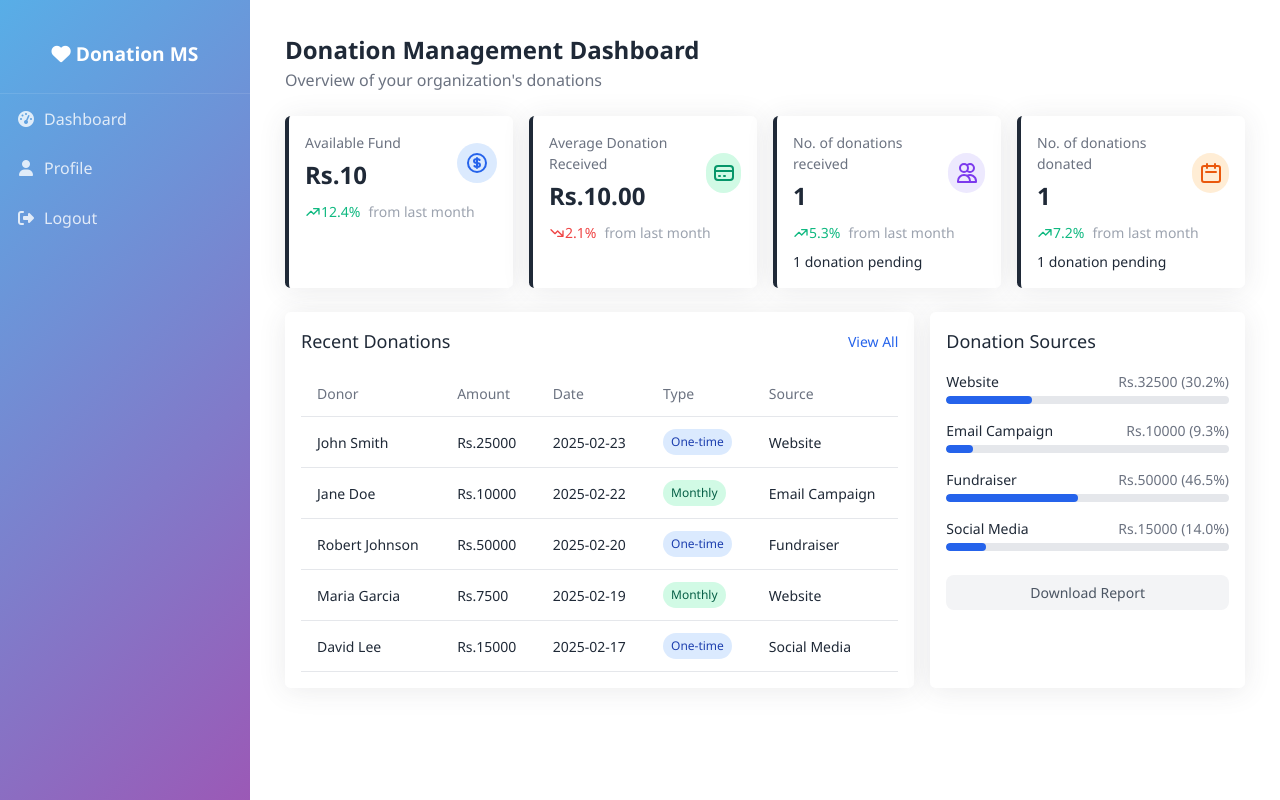
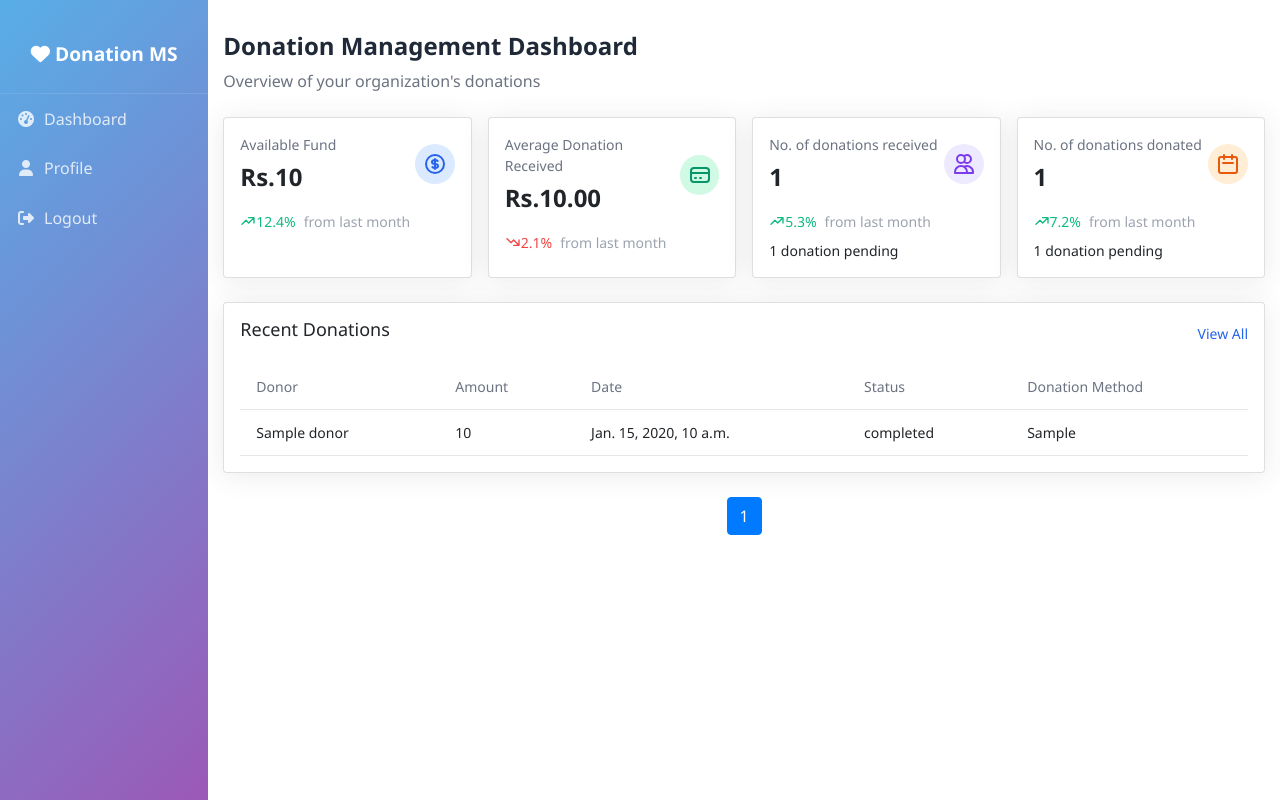
Before and after one commit to prabeshnpl/Donation-System, a Django app: template DonationManagementSystem/DashboardAnalytics/templates/dashboard.html in a window 1280 px wide. Run offline with Django 3.2, Linux system fonts and the light colour scheme; the template is opened without the code that fills it: most values are stand-ins (such as "Sample title", 1, 10 or a date in 2020); some libraries are stand-ins or nearby versions.

Commit message:
Content added in dashboard from backend

```diff
--- a/DonationManagementSystem/DashboardAnalytics/templates/dashboard.html
+++ b/DonationManagementSystem/DashboardAnalytics/templates/dashboard.html
@@ -6,16 +6,19 @@
 {% load static %}
     <link rel="stylesheet" href="{% static 'css/dashboard.css' %}">
     <link rel="stylesheet" href="{% static 'css/sidebar.css' %}">
+    <link href="https://maxcdn.bootstrapcdn.com/bootstrap/4.5.2/css/bootstrap.min.css" rel="stylesheet">
 {% endblock %}
 
 <!-- Main content -->
 {% block main-content %}
+
 <div class="container">
     <div class="dashboard-header">
         <h1>Donation Management Dashboard</h1>
         <p>Overview of your organization's donations</p>
     </div>
 
+    <!-- Four cards at top -->
     <div class="grid stats-grid">
         <div class="card stat-card">
             <div class="stat-card-header">
@@ -112,7 +115,8 @@
         </div>
     </div>
 
-    <div class="grid main-grid">
+
+    <!-- Donation desciption card -->
     <div class="card">
         <div class="table-header">
             <h2 class="table-title">Recent Donations</h2>
@@ -125,105 +129,74 @@
                         <th>Donor</th>
                         <th>Amount</th>
                         <th>Date</th>
-                            <th>Type</th>
-                            <th>Source</th>
+                        <th>Status</th>
+                        <th>Donation Method</th>
                     </tr>
                 </thead>
                 <tbody id="donations-table-body">
-                        <!-- Table rows will be added by JavaScript for now.Use django database and it's pagination for more flexibility -->
+                    {% for donation in page_obj.object_list %}
+                    <tr>
+                        <td>{{ donation.donor }}</td>
+                        <td>{{ donation.donatedAmount }}</td>
+                        <td>{{ donation.donated_at }}</td>
+                        <td>{{ donation.status }}</td>
+                        <td>{{ donation.donationMethod }}</td>
+                    </tr>
+                    {% empty %}
+                        <td>None</td>
+                        <td>None</td>
+                        <td>None</td>
+                        <td>None</td>
+                        <td>None</td>
+                    {% endfor %}
                 </tbody>
             </table>
         </div>
     </div>
 
-        <div class="card sources-section">
-            <h2>Donation Sources</h2>
-            <div id="sources-container">
-                <!-- Source items will be added by JavaScript -->
-            </div>
-            <button class="download-btn">Download Report</button>
-        </div>
-    </div>
+    <!-- Pagination -->
+    <nav aria-label="Page navigation">
+        <ul class="pagination justify-content-center">
+            {% if page_obj.has_previous %}
+            <li class="page-item">
+                <a class="page-link" href="?page=1" aria-label="First">
+                    <span aria-hidden="true">&laquo;&laquo;</span>
+                </a>
+            </li>
+            <li class="page-item">
+                <a class="page-link" href="?page={{ page_obj.previous_page_number }}" aria-label="Previous">
+                    <span aria-hidden="true">&laquo;</span>
+                </a>
+            </li>
+            {% endif %}
+
+            {% for num in page_obj.paginator.page_range %}
+            <li class="page-item {% if page_obj.number == num %}active{% endif %}">
+                <a class="page-link" href="?page={{ num }}">{{ num }}</a>
+            </li>
+            {% endfor %}
+
+            {% if page_obj.has_next %}
+            <li class="page-item">
+                <a class="page-link" href="?page={{ page_obj.next_page_number }}" aria-label="Next">
+                    <span aria-hidden="true">&raquo;</span>
+                </a>
+            </li>
+            <li class="page-item">
+                <a class="page-link" href="?page={{ page_obj.paginator.num_pages }}" aria-label="Last">
+                    <span aria-hidden="true">&raquo;&raquo;</span>
+                </a>
+            </li>
+            {% endif %}
+        </ul>
+    </nav>
+
 </div>
 
-<!-- Javascript -->
+
 <script>
-    // Sample data - in Django, you would replace this with data from your backend
-    const donations = [
-        { id: 1, donor: "John Smith", amount: 25000, date: "2025-02-23", type: "One-time", source: "Website" },
-        { id: 2, donor: "Jane Doe", amount: 10000, date: "2025-02-22", type: "Monthly", source: "Email Campaign" },
-        { id: 3, donor: "Robert Johnson", amount: 50000, date: "2025-02-20", type: "One-time", source: "Fundraiser" },
-        { id: 4, donor: "Maria Garcia", amount: 7500, date: "2025-02-19", type: "Monthly", source: "Website" },
-        { id: 5, donor: "David Lee", amount: 15000, date: "2025-02-17", type: "One-time", source: "Social Media" }
-    ];
 
-    // Calculate donation sources
-    function calculateSources(donations) {
-        const sources = {};
-        let totalAmount = 0;
-
-        donations.forEach(donation => {
-            totalAmount += donation.amount;
-            sources[donation.source] = (sources[donation.source] || 0) + donation.amount;
-        });
-
-        return { sources, totalAmount };
-    }
-
-    // Populate Recent Donations Table
-    function populateTable(donations) {
-        const tableBody = document.getElementById('donations-table-body');
-        tableBody.innerHTML = '';
-
-        donations.forEach(donation => {
-            const row = document.createElement('tr');
-
-            row.innerHTML = `
-                <td>${donation.donor}</td>
-                <td>Rs.${donation.amount}</td>
-                <td>${donation.date}</td>
-                <td><span class="tag ${donation.type === 'Monthly' ? 'tag-green' : 'tag-blue'}">${donation.type}</span></td>
-                <td>${donation.source}</td>
-            `;
-
-            tableBody.appendChild(row);
-        });
-    }
-
-    // Populate Donation Sources
-    function populateSources(sources, totalAmount) {
-        const sourcesContainer = document.getElementById('sources-container');
-        sourcesContainer.innerHTML = '';
-
-        Object.entries(sources).forEach(([source, amount]) => {
-            const percentage = (amount / totalAmount * 100).toFixed(1);
-
-            const sourceItem = document.createElement('div');
-            sourceItem.className = 'source-item';
-
-            sourceItem.innerHTML = `
-                <div class="source-header">
-                    <span class="source-name">${source}</span>
-                    <span class="source-info">Rs.${amount} (${percentage}%)</span>
-                </div>
-                <div class="progress-bar">
-                    <div class="progress-value" style="width: ${percentage}%"></div>
-                </div>
-            `;
-
-            sourcesContainer.appendChild(sourceItem);
-        });
-    }
-
-    // Initialize the dashboard
     function initDashboard() {
-        const { sources, totalAmount } = calculateSources(donations);
-
-        populateTable(donations);
-        populateSources(sources, totalAmount);
-
-        // In Django, you would set up event listeners for actions like
-        // downloading reports, filtering data, etc.
         document.querySelector('.download-btn').addEventListener('click', () => {
 
         {% if not request.user.is_authenticated %}
--- a/DonationManagementSystem/DashboardAnalytics/templatetags/custom_tags.py
+++ b/DonationManagementSystem/DashboardAnalytics/templatetags/custom_tags.py
@@ -7,10 +7,10 @@ def is_active(request,url_name):
     match = resolve(request.path_info)
     return 'active' if match.url_name == url_name else ''
 
-@register.filter(name='pluralize')
-def pluralize(donation):
-    return 'donations' if donation > 1 else 'donation'
-
 @register.filter(name='manage_status')
 def manage_status(status):
     return 'Details' if status == 'completed' else 'Manage'
+
+@register.filter(name='plural')
+def plural(word,number):
+    return (word + "s") if number > 1 else word
--- a/DonationManagementSystem/static/css/sidebar.css
+++ b/DonationManagementSystem/static/css/sidebar.css
@@ -21,7 +21,6 @@
 .dashboard-container {
     display: flex;
     height: 100vh;
-
 }
 
 /* Sidebar styles */
@@ -381,6 +380,7 @@
 @media (max-width: 768px) {
     .dashboard-container {
         flex-direction: column;
+        height: auto;
     }
 
     .sidebar {
```
Also changed, not shown: DonationManagementSystem/DashboardAnalytics/templates/my_donation.html (+9 -2 lines), DonationManagementSystem/DashboardAnalytics/templates/my_request.html (+11 -5 lines), DonationManagementSystem/DashboardAnalytics/views.py (+8 -4 lines), DonationManagementSystem/static/css/dashboard.css (line endings or trailing spaces), 1 other file. Lines whose indentation alone changed are shown as unchanged.
